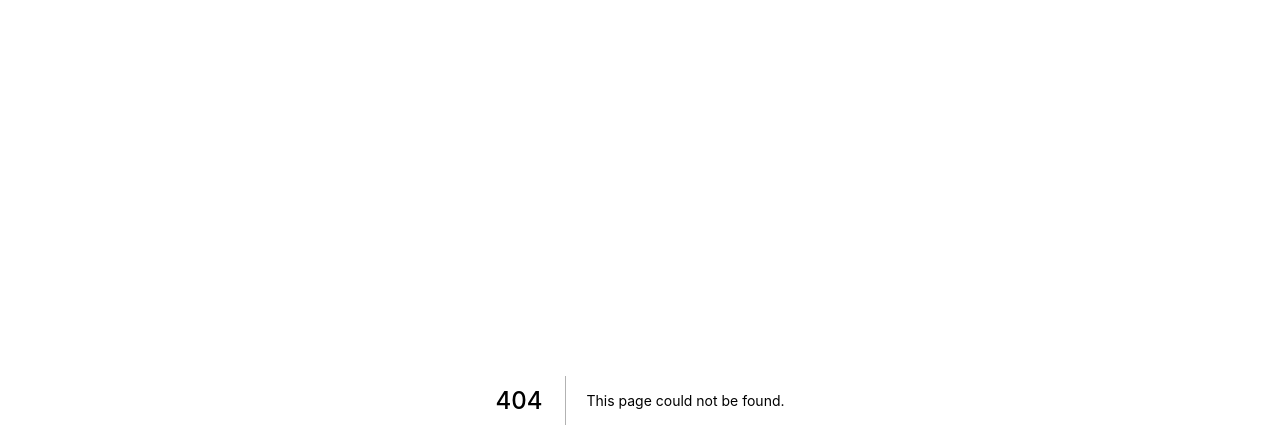
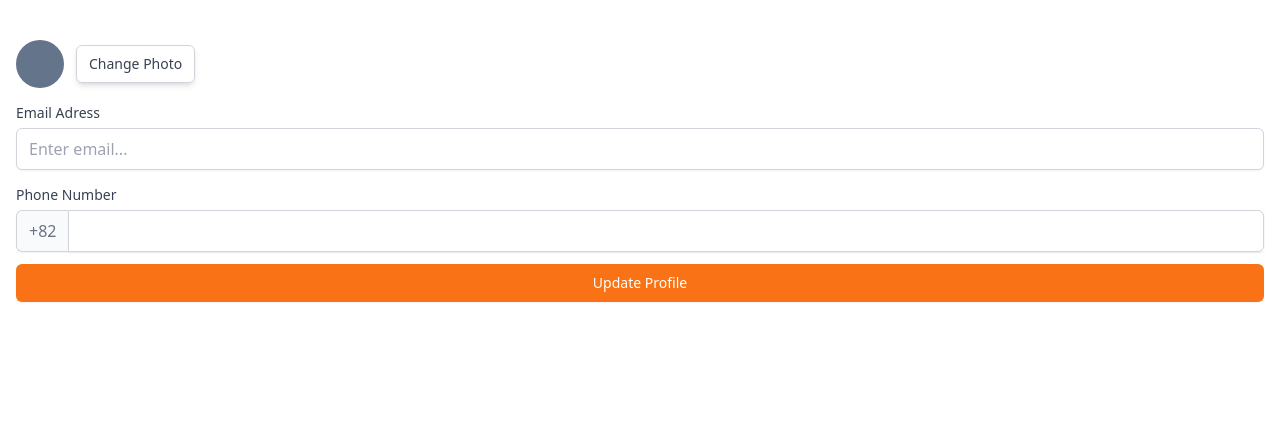
Before and after one commit to kimbro95/NextJS-CloneCoding, a Next.js app: page /profile/edit in a window 1280 px wide. Before the commit this address had no page. Shown: the top 448 px of the page. Built offline with nearby package versions, Linux system fonts and the light colour scheme.

Commit message:
#5.12 Edit Profile

```diff
--- /dev/null
+++ b/pages/profile/edit.tsx
@@ -0,0 +1,61 @@
+import { NextPage } from "next";
+
+const EditProfile:NextPage = () => {
+    return (
+    <div className="px-4 py-10 space-y-3">
+        <div className="flex items-center space-x-3">
+        <div className="h-12 w-12 rounded-full bg-slate-500"/>
+            <label
+            htmlFor="picture"
+            className="cursor-pointer py-2 px-3 border border-gray-300 rounded-md shadow-md text-sm font-medium
+            focus:ring-2 focus:ring-offset-3 focus:ring-orange-500 text-gray-700"
+            >
+                Change Photo
+                <input id="picture" type="file" className="hidden" accept="image/*" />
+            </label>
+        </div>
+        <div className="space-y-1">
+            <label htmlFor="email" className="text-sm font-medium text-gray-700">
+                Email Adress
+            </label>
+            <input
+                id="email"
+                type="email"
+                className="appearance-none w-full px-3 py-2 border border-gray-300 rounded-md shadow-sm placeholder-gray-400
+                focus:outline-none focus:ring-orange-500 focus:border-orange-500"
+                placeholder="Enter email..."
+                required
+            />
+        </div>
+        <div className="space-y-1">
+            <label htmlFor="Phone" className="text-sm font-medium text-gray-700">
+                Phone Number
+            </label>
+            <div className="flex rounded-sm shadow-sm">
+                <span className="flex items-center justify-center rounded-l-md select-none
+                px-3 border border-r-0 border-gray-300 bg-gray-50 text-gray-500"
+                >
+                +82
+                </span>
+                <input
+                    id="input"
+                    className="appearance-none w-full px-3 py-2 border border-gray-300
+                    rounded-md rounded-l-none shadow-sm placeholder-gray-400
+                    focus:outline-none focus:ring-orange-500 focus:border-orange-500"
+                    type="number"
+                    required
+                />
+            </div>
+        </div>
+        <button
+            className="bg-orange-500 hover:bg-orange-600 text-white py-2 px-4 mt-2 w-full
+            border border-transparent rounded-md shadow-sm text-sm font-medium
+            focus:ring-2 focus:ring-offset-2 focus:ring-orange-500 focus:outline-none"
+        >
+        Update Profile
+        </button>
+    </div>
+    );
+}
+
+export default EditProfile;
```
